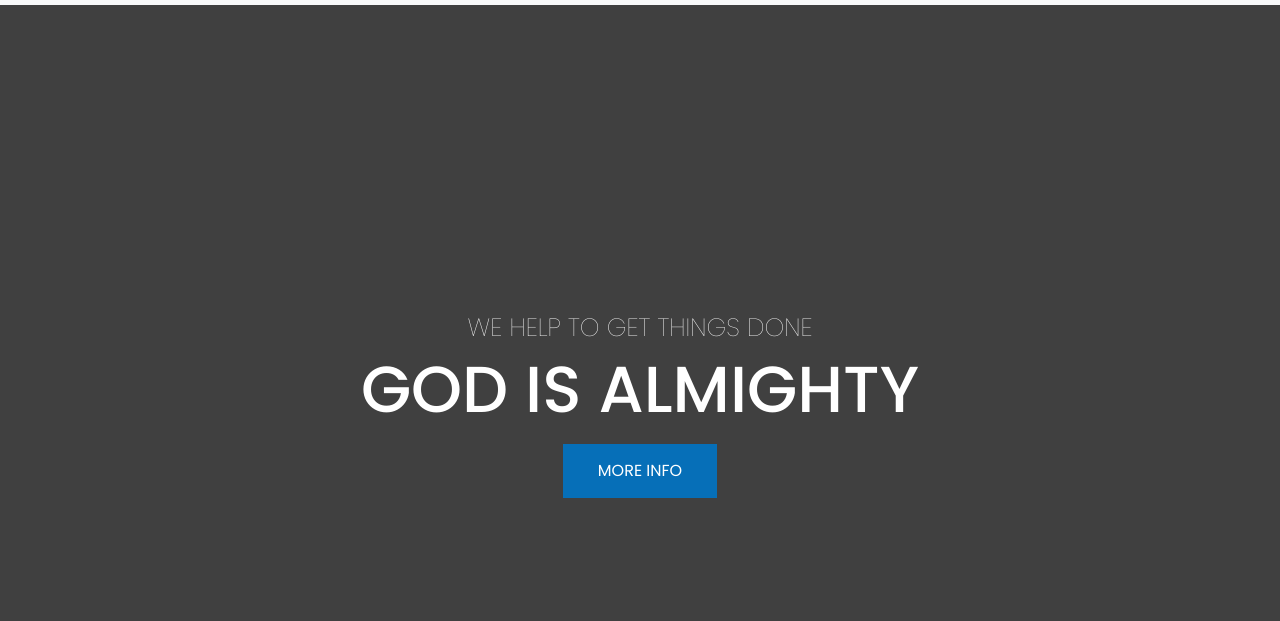
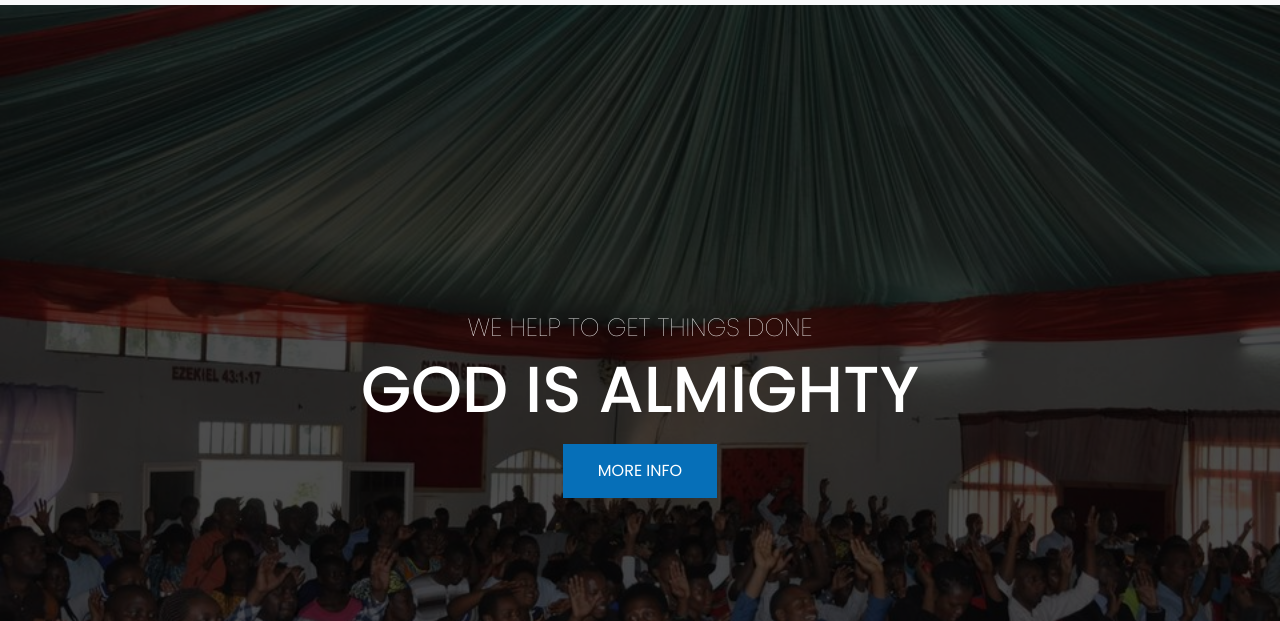
Before and after one commit to samuelxanda/GlorytoGodtemple, a plain HTML site: page index.html in a window 1280 px wide. Shown: the part 179-800 px from the top of the page. Drawn offline with nearby package versions, Linux system fonts and the light colour scheme.

Commit message:
Update style.css

```diff
--- a/style.css
+++ b/style.css
@@ -101,7 +101,7 @@ header ul.nav li:last-child{
     text-align: center;
  }
  .banner-area .banner-img{
-   background-image: url(full\bg.jpg);
+   background-image: url(fullbg.jpg);
    position: absolute;
    top: 0;
    left: 0;
```
